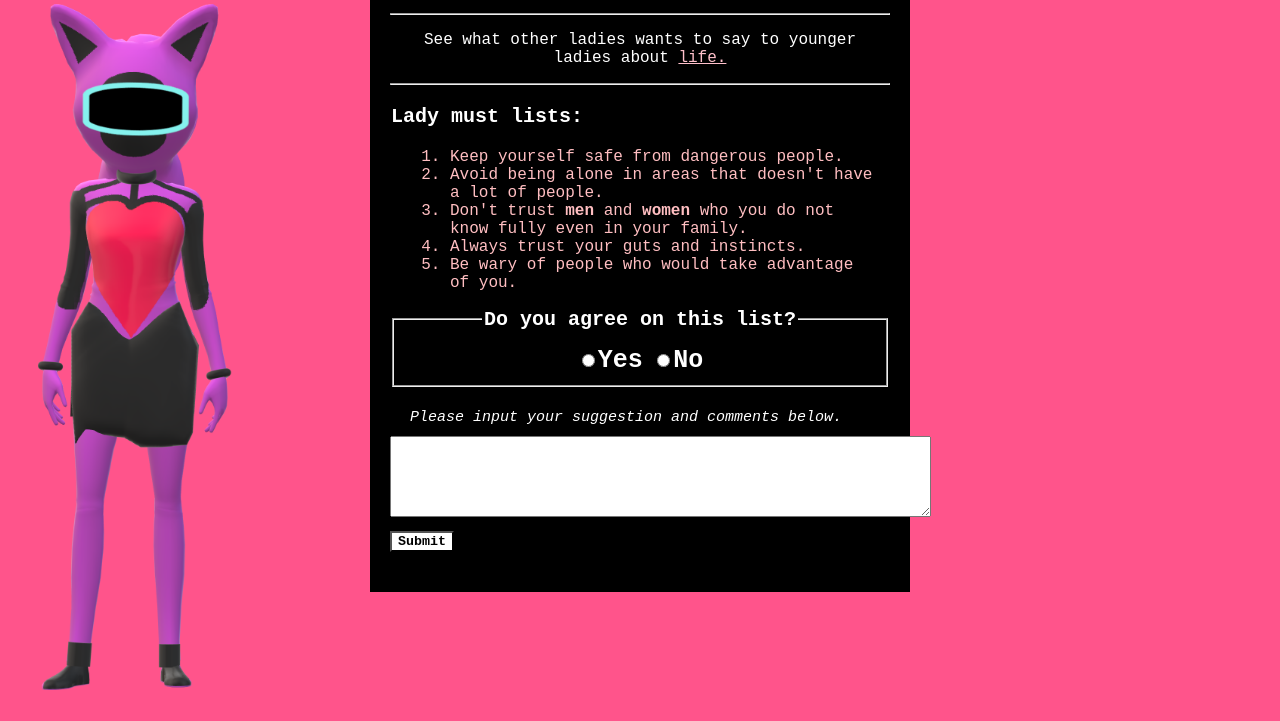
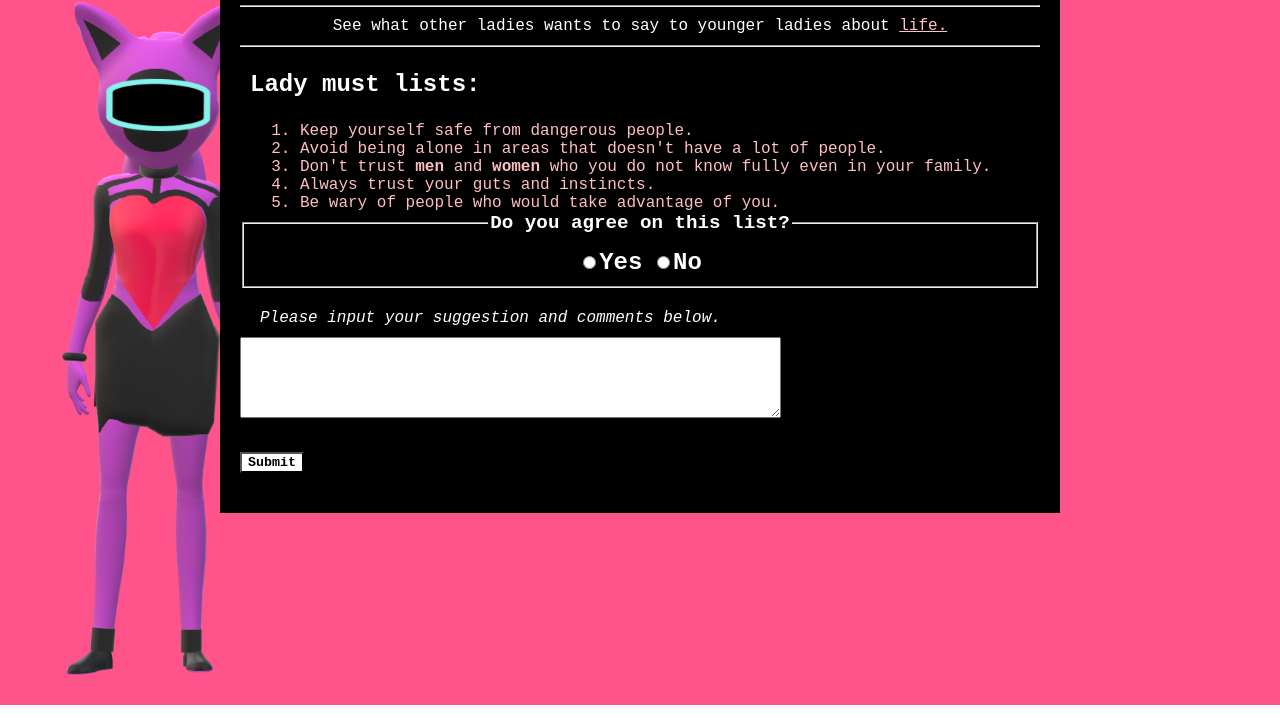
Before and after one commit to FransDani/LadyCares, a plain HTML site: page index.html in a window 1280 px wide. Shown: the part 95-816 px from the top of the page. Drawn offline with Linux system fonts and the light colour scheme.

Commit message:
Update ladies.css for compatibility

```diff
--- a/ladies.css
+++ b/ladies.css
@@ -3,15 +3,15 @@ body {
     background-size: cover;
     background-position: right;
     height: 100vh;
+    margin: 0; /* Reset default margin */
 }
 
 main {
     background-color: rgb(0,0,0);
-        width: 500%;
-        margin-left: auto;
-        margin-right: auto;
+    width: 90%; /* Adjust width as a percentage */
+    margin: 0 auto; /* Center horizontally */
     padding: 20px;
-        max-width: 500px;
+    max-width: 800px; /* Set a max-width */
     height: auto;
 }
 
@@ -19,10 +19,10 @@ h1 {
     color: white;
     text-align: center;
     font-family: courier new;
-        font-weight: bold
+    font-weight: bold;
+}
 
-}
-hr{
+hr {
     color: pink;
 }
 
@@ -30,9 +30,9 @@ hr{
     color: white;
     font-family: courier new;
     text-align: center;
-        margin-left: 10px;
-        margin-right: 10px;
+    margin: 10px; /* Use shorthand for margin */
 }
+
 a {
     color: pink;
 }
@@ -41,10 +41,7 @@ a:visited {
     color: pink;
 }
 
-a:hover {
-        color: red;
-}
-
+a:hover,
 a:active {
     color: red;
 }
@@ -53,46 +50,39 @@ h3 {
     color: white;
     font-family: courier new;
     text-align: left;
-        margin-left: 1px;
-        font-size:20px;
+    margin-left: 10px; /* Adjust margin for consistency */
+    font-size: 1.5em; /* Relative font size */
 }
 
 .lists {
     color: rgb(255,190,193);
     font-family: courier new;
     text-align: left;
-        margin-left: 20px;
-        margin-right: 10px;
+    margin: 0 20px; /* Adjust margin for consistency */
 }
 
-.btradio{
+.btradio {
     color: rgb(255, 255, 255);
     font-family: courier new;
     text-align: center;
 }
 
-.dyou{
+.dyou {
     margin-top: 5px;
-        font-size: 20px;
+    font-size: 1.2em; /* Relative font size */
     font-weight: bold;
     margin-bottom: 10px;
 }
 
-.ansY{
-        text-align: center-left;
-        font-size: 25px;
-        font-weight: bold;
-}
-
-.ansN{
-        text-align: center-right;
-        font-size: 25px;
+.ansY,
+.ansN {
+    font-size: 1.5em; /* Relative font size */
     font-weight: bold;
 }
 
 .Comments {
     color: white;
-        font-size: 15px;
+    font-size: 1em; /* Relative font size */
     font-style: italic;
     font-family: courier new;
     text-align: center;
@@ -103,18 +93,24 @@ h3 {
     color: rgb(0,0,0);
     text-align: auto;
     margin-top: 10px;
-        position: auto;
     margin-bottom: 10px;
 }
 
 .sub {
-        margin-top; 20px;
+    margin-top: 20px;
     background-color: white;
     font-family: courier new;
     font-weight: bold;
 }
 
 .space {
-        Margin-top: 20px;
-        Margin-bottom: 20px;
+    margin-top: 20px;
+    margin-bottom: 20px;
 }
+
+/* Media Queries for Responsive Design */
+@media screen and (max-width: 768px) {
+    main {
+        width: 95%; /* Adjust width for smaller screens */
+    }
+}
```
Lines whose indentation alone changed are shown as unchanged.
